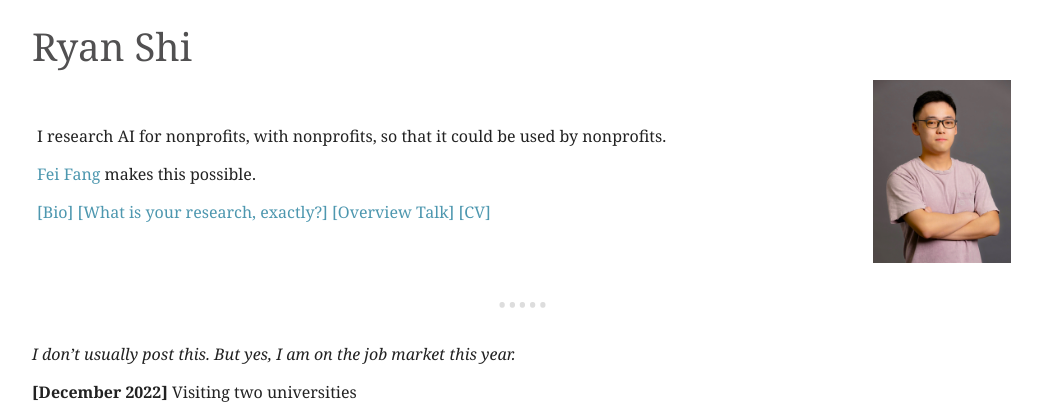
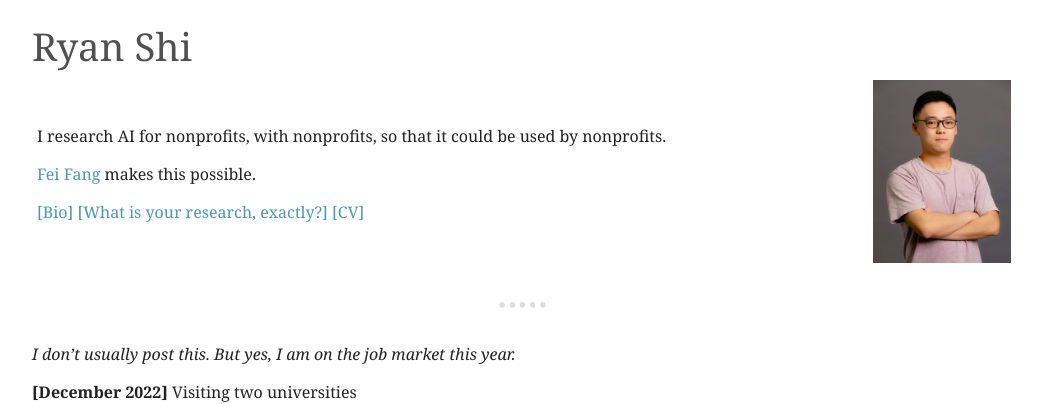
Before and after one commit to ryanzshi/ryanzshi.github.io, a Jekyll site: the page built from index.md, in a window 1280 px wide and 900 px high. Shown: the top 404 px of the window, without its empty margins (116-1158 px from the left). Built offline with Jekyll 4.4.1, drawn with Linux system fonts in a browser that asks for light colours.

Commit message:
remove talk

```diff
--- a/index.md
+++ b/index.md
@@ -24,7 +24,6 @@ youtubeId: -1YCxEWexL8
               <p>
               <a id="bio-button" onclick="absCHF('abs-bio')" style="cursor:pointer;">[Bio]</a>
               <a id="research-button" onclick="absCHF('abs-research')"  style="cursor:pointer;">[What is your research, exactly?]</a>
-              <a id="talk-button" onclick="absCHF('abs-talk')" style="cursor:pointer;">[Overview Talk]</a>
               <a href="assets/Ryan_Shi_CV.pdf">[CV]</a>
               </p>
             </td>
@@ -66,10 +65,6 @@ That said, there are certain research topics that I don't do. If I'd still blind
 </blockquote>
 </div>
 
-
-<div id="abs-talk" style="display:none;">
-{% include youtubePlayer.html id=page.youtubeId %}
-</div>
 
 
 ---
```
